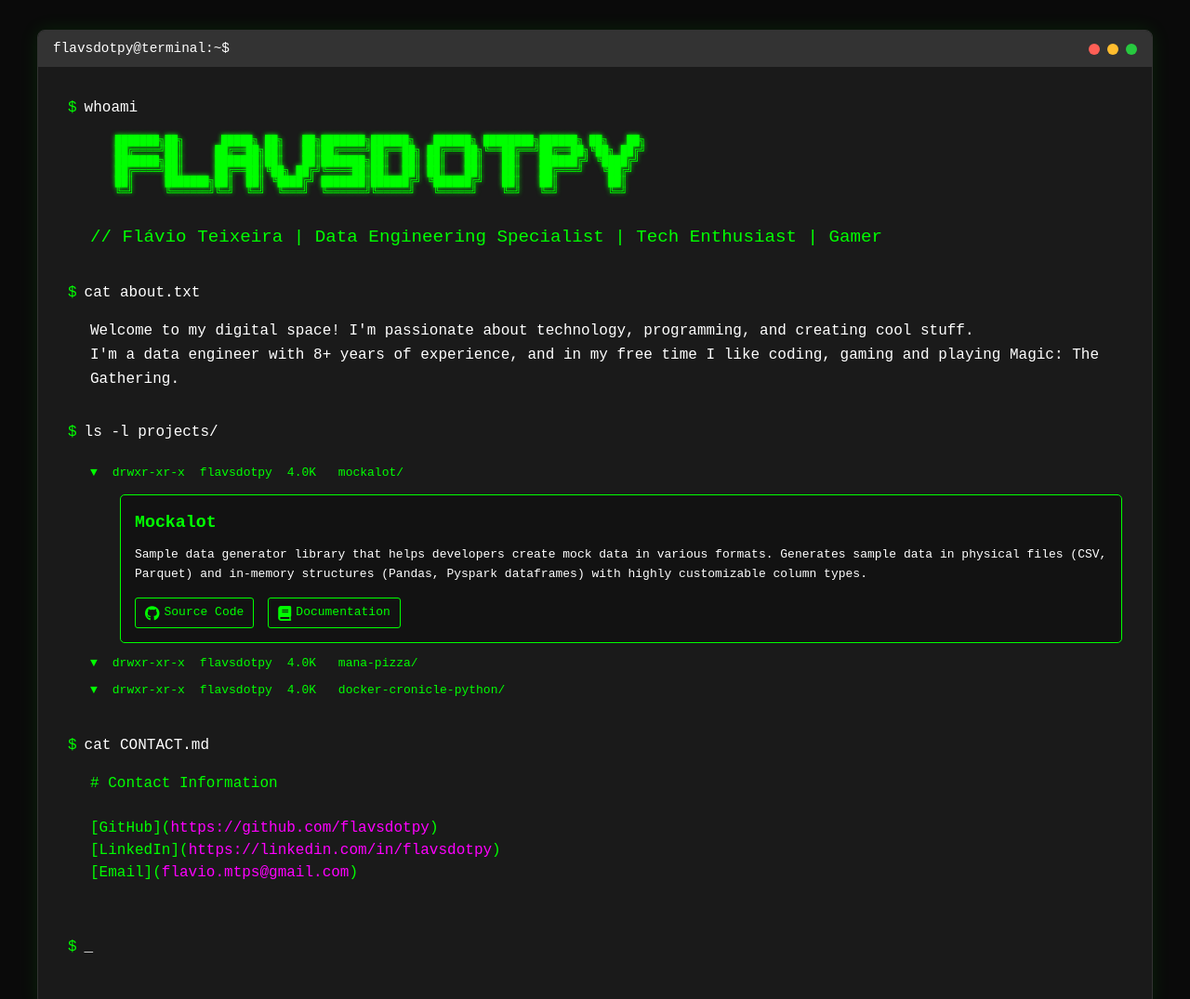
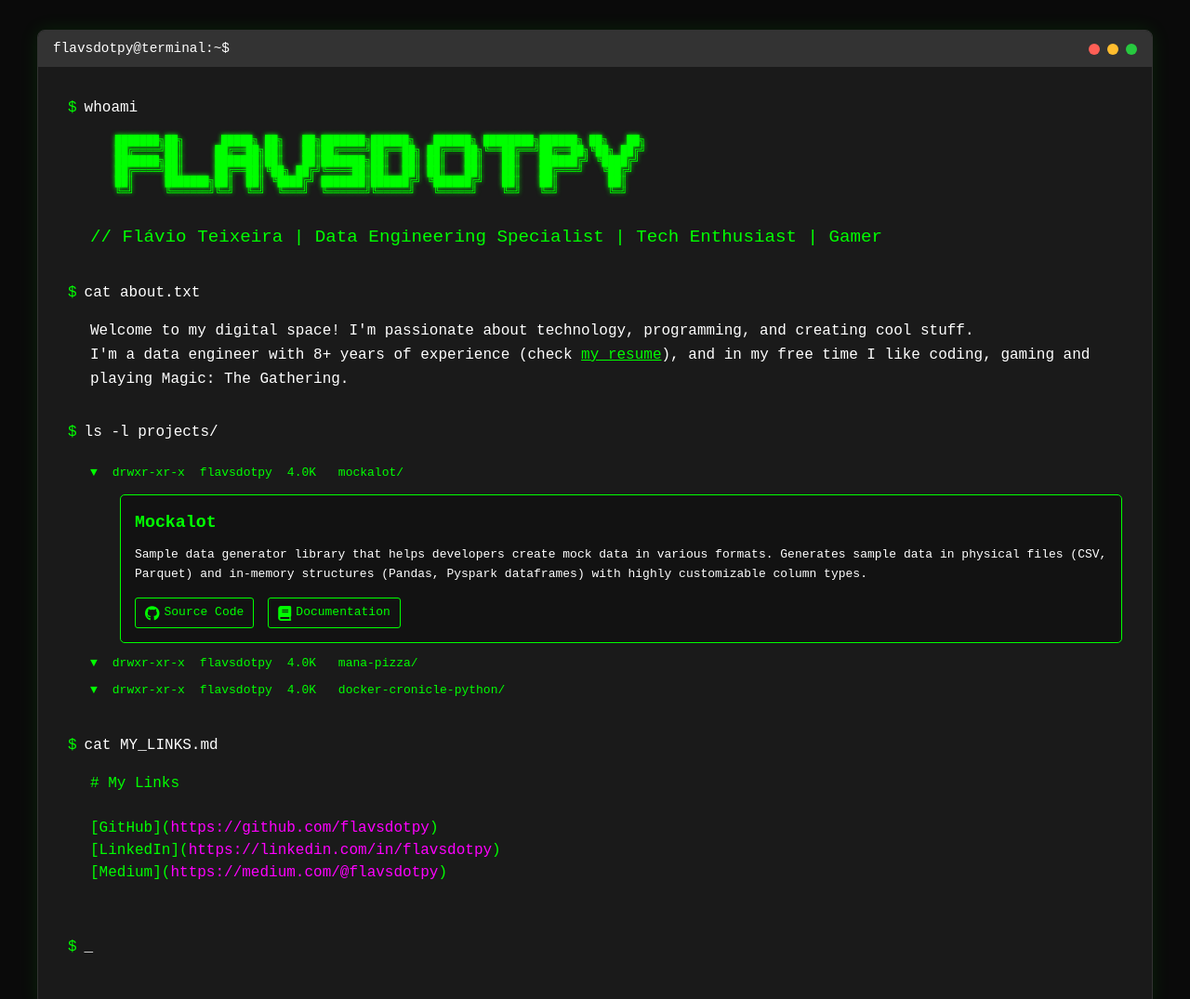
Before and after one commit to flavsdotpy/flavsdotpy.com, a plain HTML site: page app/index.html in a window 1280 px wide. Shown: the top 1075 px of the page at 93% size. Drawn offline with Linux system fonts and the light colour scheme.

Commit message:
Improved render. Improved contact.

```diff
--- a/app/index.html
+++ b/app/index.html
@@ -41,7 +41,7 @@
                 </div>
                 <div class="output">
                     <p>Welcome to my digital space! I'm passionate about technology, programming, and creating cool stuff.</p>
-                    <p>I'm a data engineer with 8+ years of experience, and in my free time I like coding, gaming and playing Magic: The Gathering.</p>
+                    <p>I'm a data engineer with 8+ years of experience (check <a class="markdown-links" href="https://resume.flavsdotpy.com" target="_blank">my resume</a>), and in my free time I like coding, gaming and playing Magic: The Gathering.</p>
                 </div>
 
                 <div class="command-line">
@@ -109,16 +109,16 @@
 
                 <div class="command-line">
                     <span class="prompt">$</span>
-                    <span class="command clickable">cat CONTACT.md</span>
+                    <span class="command clickable">cat MY_LINKS.md</span>
                 </div>
                 <div class="output">
                     <div class="social-links">
                         <pre class="markdown-links">
-# Contact Information
+# My Links
 
 [GitHub](<a href="https://github.com/flavsdotpy" target="_blank">https://github.com/flavsdotpy</a>)
 [LinkedIn](<a href="https://linkedin.com/in/flavsdotpy" target="_blank">https://linkedin.com/in/flavsdotpy</a>)
-[Email](<a href="mailto:flavio.mtps@gmail.com">flavio.mtps@gmail.com</a>)
+[Medium](<a href="https://medium.com/@flavsdotpy" target="_blank">https://medium.com/@flavsdotpy</a>)
                         </pre>
                     </div>
                 </div>
```
